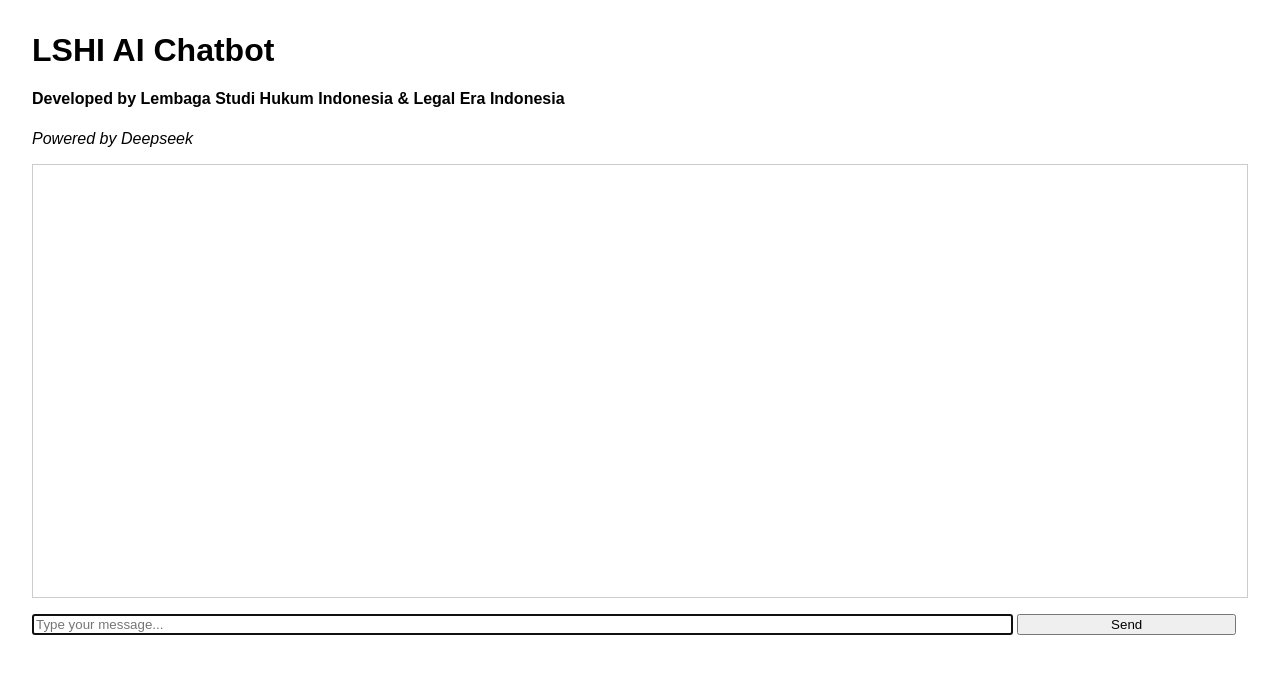
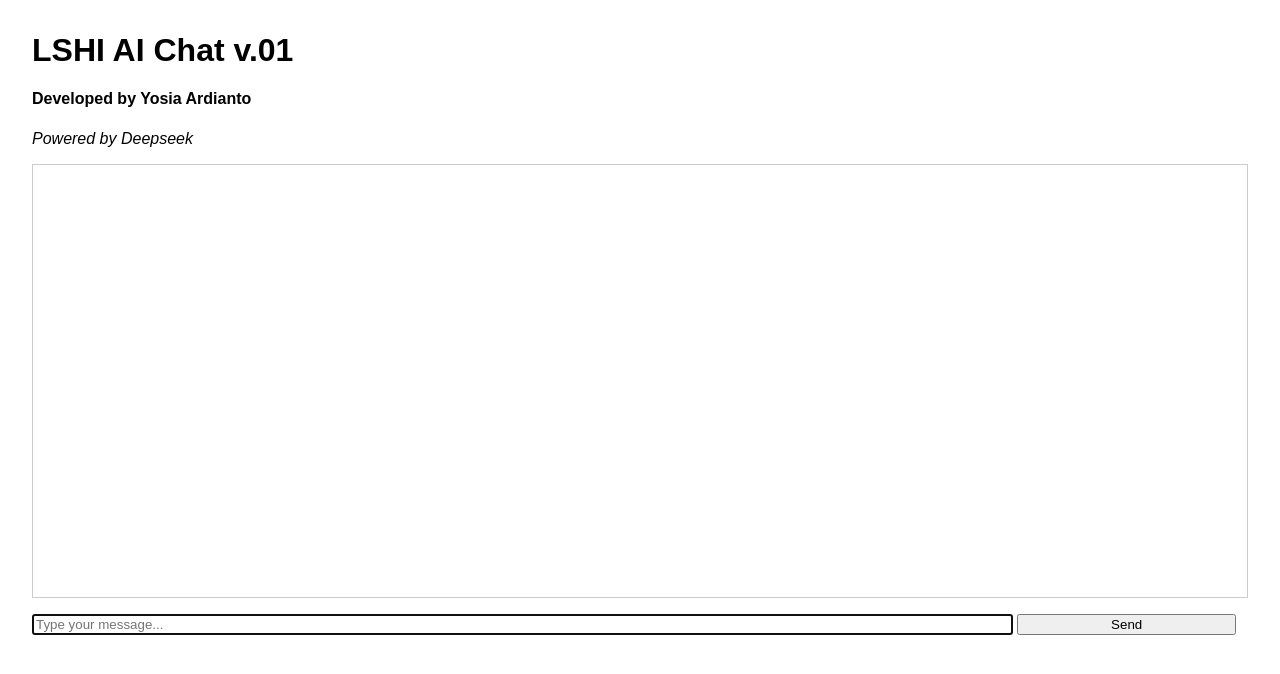
Before and after one commit to legalera/legalera.github.io, a plain HTML site: page index.html in a window 1280 px wide. Drawn offline with nearby package versions, Linux system fonts and the light colour scheme.

Commit message:
Update index.html by yosia

```diff
--- a/index.html
+++ b/index.html
@@ -7,8 +7,8 @@
   <title>LSHI AI</title>
 </head>
 <body>
-  <h1>LSHI AI Chatbot</h1>
-  <h4>Developed by Lembaga Studi Hukum Indonesia & Legal Era Indonesia</h4>
+  <h1>LSHI AI Chat v.01</h1>
+  <h4>Developed by Yosia Ardianto</h4>
   <p><i>Powered by Deepseek</i></p>
   <div id="chat"></div>
   <input type="text" id="input" placeholder="Type your message..." autofocus />
```
